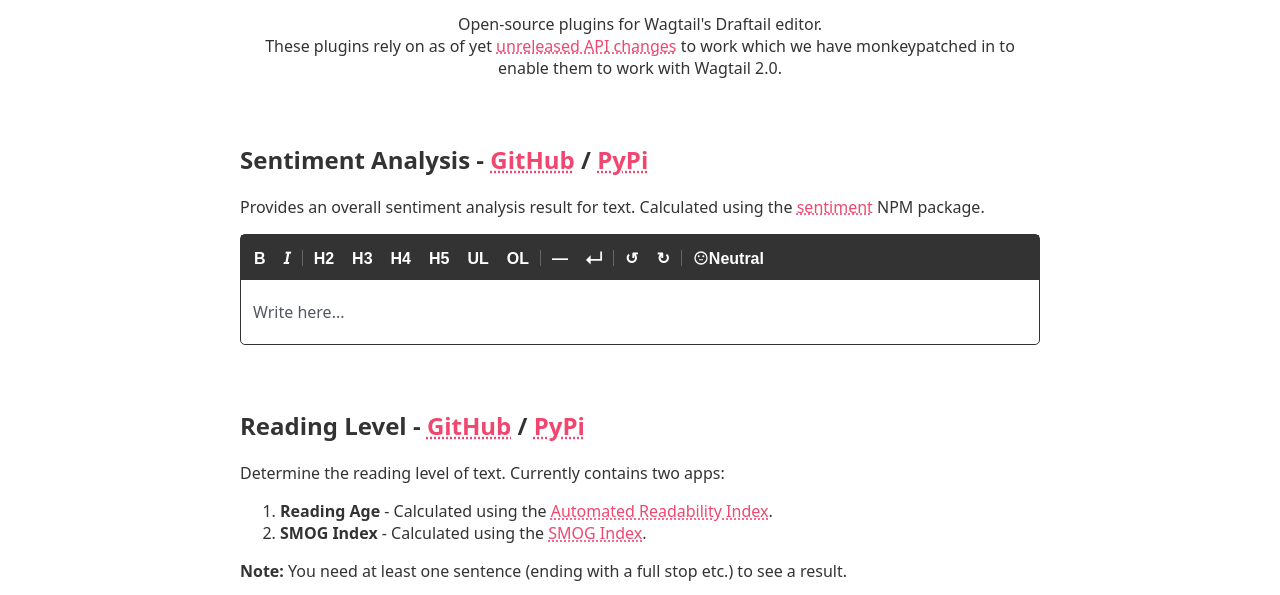
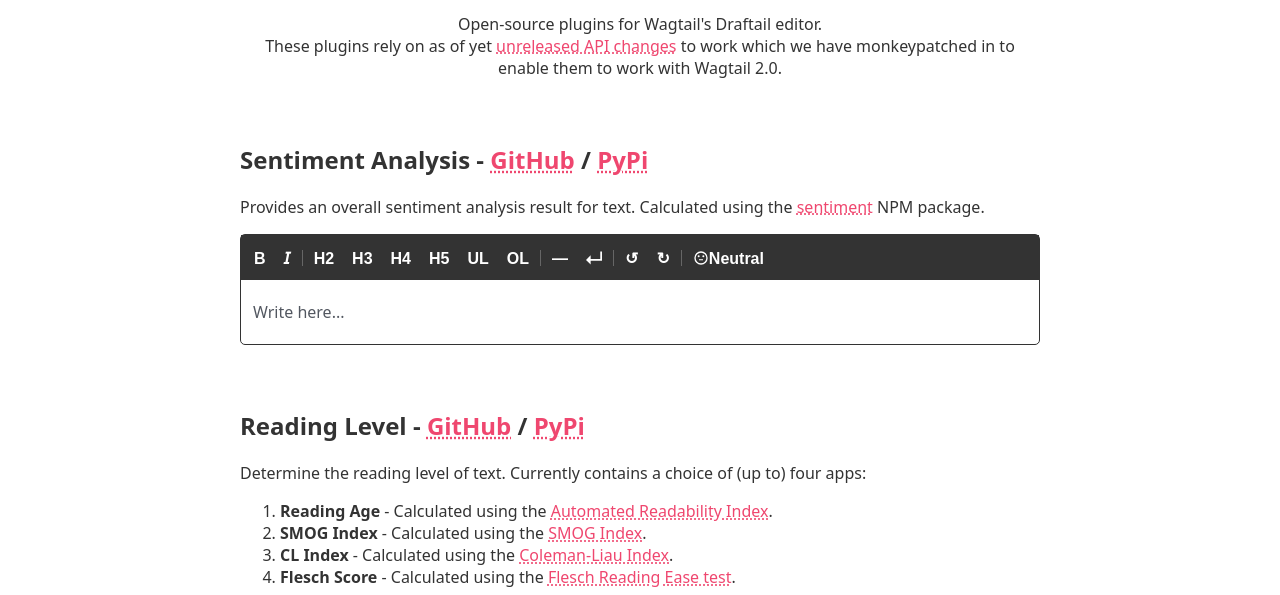
Before and after one commit to vixdigital/draftail-plugins, a website: page index.html in a window 1280 px wide. Shown: the part 170-765 px from the top of the page. Drawn offline with Linux system fonts and the light colour scheme.

Commit message:
Updated index.html to include the new apps and text

```diff
--- a/index.html
+++ b/index.html
@@ -52,7 +52,7 @@
                     <a href="https://pypi.org/project/wagtail-readinglevel/">PyPi</a>
                 </h2>
                 <p>
-                    Determine the reading level of text. Currently contains two apps:
+                    Determine the reading level of text. Currently contains a choice of (up to) four apps:
                     <ol>
                         <li>
                             <strong>Reading Age</strong> - Calculated using the
@@ -61,6 +61,14 @@
                         <li>
                             <strong>SMOG Index</strong> - Calculated using the
                             <a href="https://en.wikipedia.org/wiki/SMOG">SMOG Index</a>.
+                        </li>
+                        <li>
+                            <strong>CL Index</strong> - Calculated using the
+                            <a href="https://en.wikipedia.org/wiki/Coleman-Liau_index">Coleman-Liau Index</a>.
+                        </li>
+                        <li>
+                            <strong>Flesch Score</strong> - Calculated using the
+                            <a href="https://en.wikipedia.org/wiki/Flesch-Kincaid_readability_tests">Flesch Reading Ease test</a>.
                         </li>
                     </ol>
                     <strong>Note:</strong> You need at least one sentence (ending with a full stop etc.) to see a result.
```
